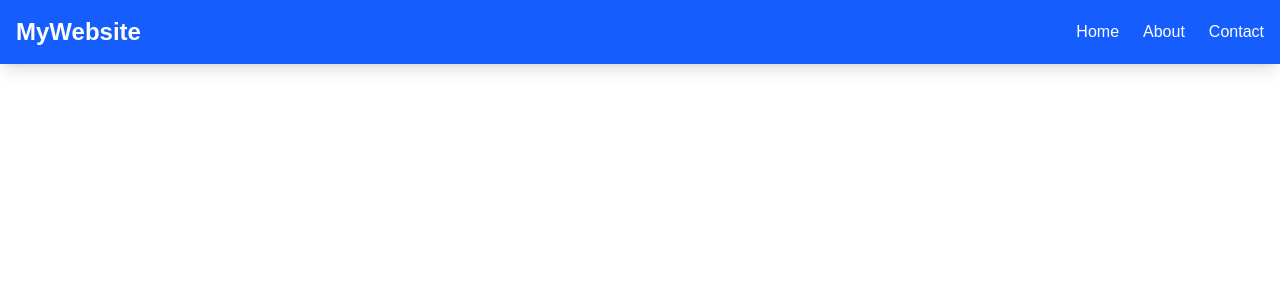
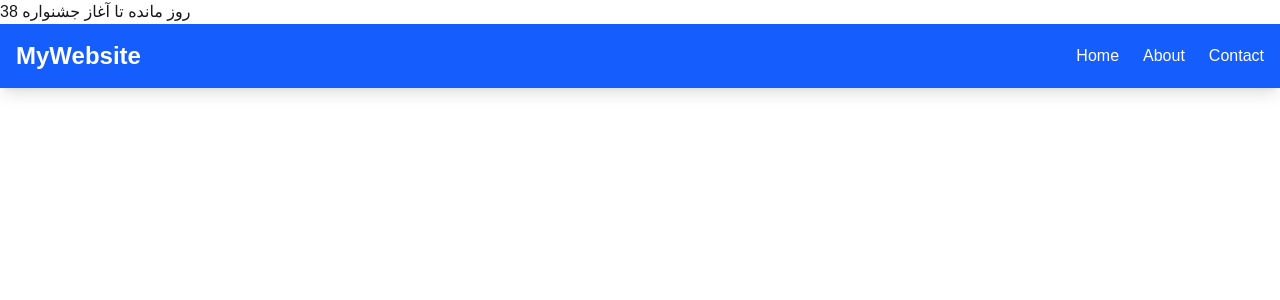
Before and after one commit to alireza10rezaei10/danaleague-front-end, a Next.js app: page / in a window 1280 px wide. Shown: the top 300 px of the page. Built offline with nearby package versions, Linux system fonts and the light colour scheme.

Commit message:
making CountDownBanner component

```diff
--- a/app/layout.js
+++ b/app/layout.js
@@ -1,5 +1,6 @@
 import { Geist, Geist_Mono } from "next/font/google";
 import Navbar from "../components/Navbar/Navbar";
+import CountDownBanner from "../components/CountDownBanner/CountDownBanner";
 import "./globals.css";
 
 const geistSans = Geist({
@@ -29,6 +30,7 @@ export default function RootLayout({ children }) {
       <body
         className={`${geistSans.variable} ${geistMono.variable} antialiased`}
       >
+        <CountDownBanner />
         <Navbar items={navMenuItems} />
         {children}
       </body>
--- /dev/null
+++ b/components/CountDownBanner/CountDownBanner.jsx
@@ -0,0 +1,5 @@
+const CountDownBanner = () => {
+  return <div>38 روز مانده تا آغاز جشنواره</div>;
+};
+
+export default CountDownBanner;
```
